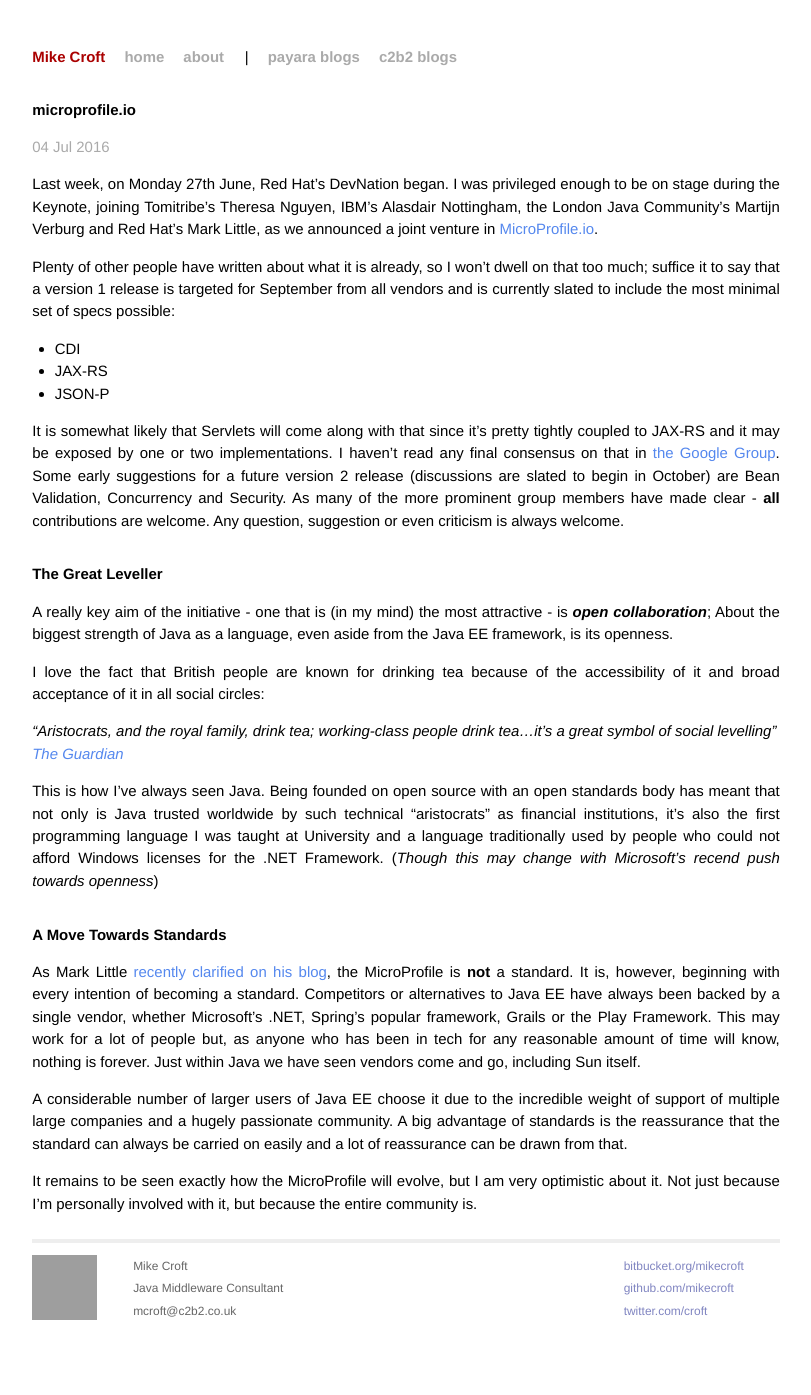
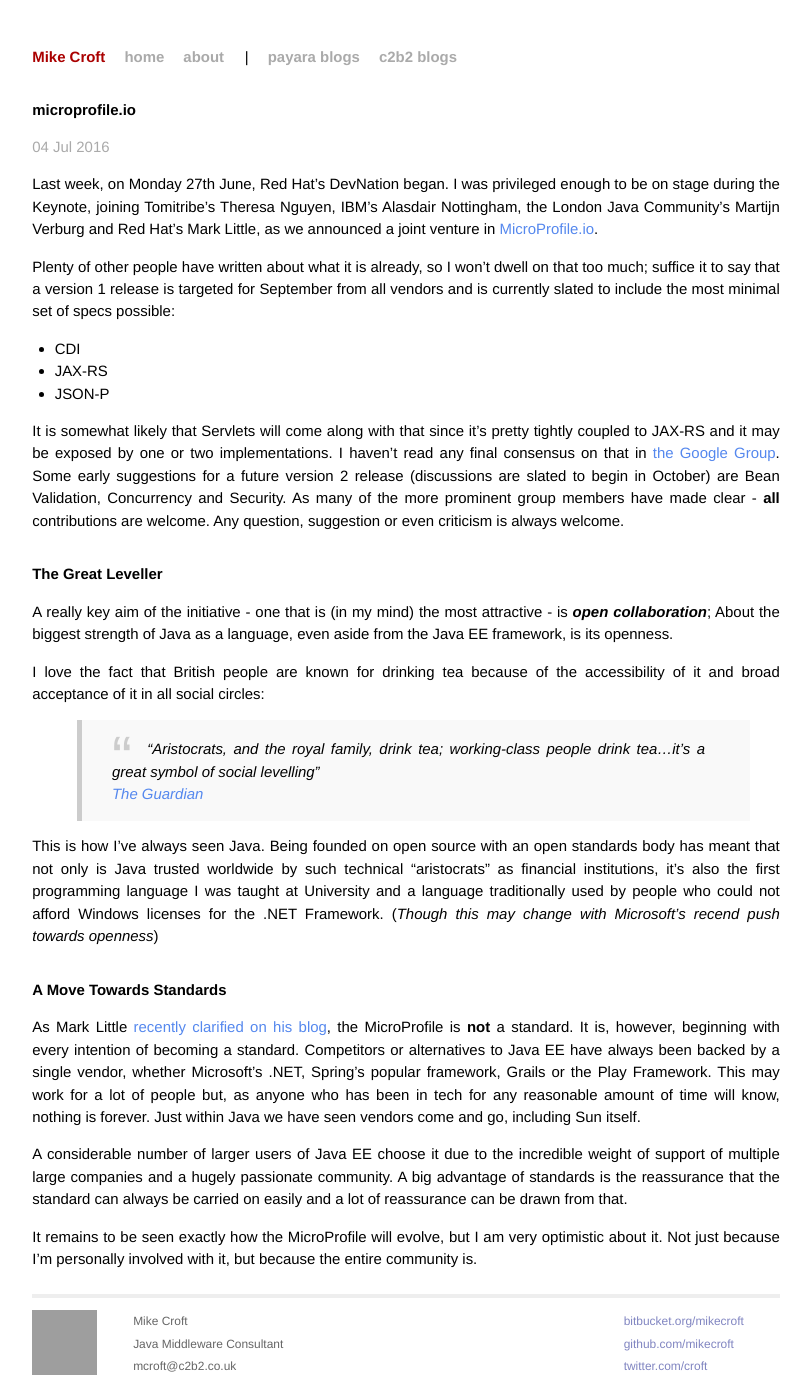
Before and after one commit to mikecroft/mikecroft.github.io, a Jekyll site: the page built from _posts/2016-07-04-microprofile.io.md, in a window 1280 px wide. Shown: the whole page, without its empty margins (234-1045 px from the left). Built offline with Jekyll 4.4.1, drawn with Linux system fonts in a browser that asks for light colours; before the commit the page ends 1339 px from its top, so only the background shows below that; grey boxes are pictures that could not be loaded.

Commit message:
blockquote css changes

```diff
--- a/css/main.css
+++ b/css/main.css
@@ -176,3 +176,24 @@
 .post h2 { padding-top: 1.1em; }
 .post h3 { padding-top: 1.1em; }
 .post h4 { padding-top: 1.1em; }
+
+blockquote {
+  background: #f9f9f9;
+  border-left: 5px solid #ccc;
+  margin: 1em 2em 1em 3em;
+  padding: 1.2em 3em 1em 2em;
+  quotes: "\201C""\201D""\2018""\2019";
+}
+
+blockquote:before {
+  color: #ccc;
+  content: open-quote;
+  font-size: 4em;
+  line-height: 0em;
+  margin-right: 0.15em;
+  vertical-align: -0.4em;
+}
+
+blockquote p {
+  display: inline;
+}
```
